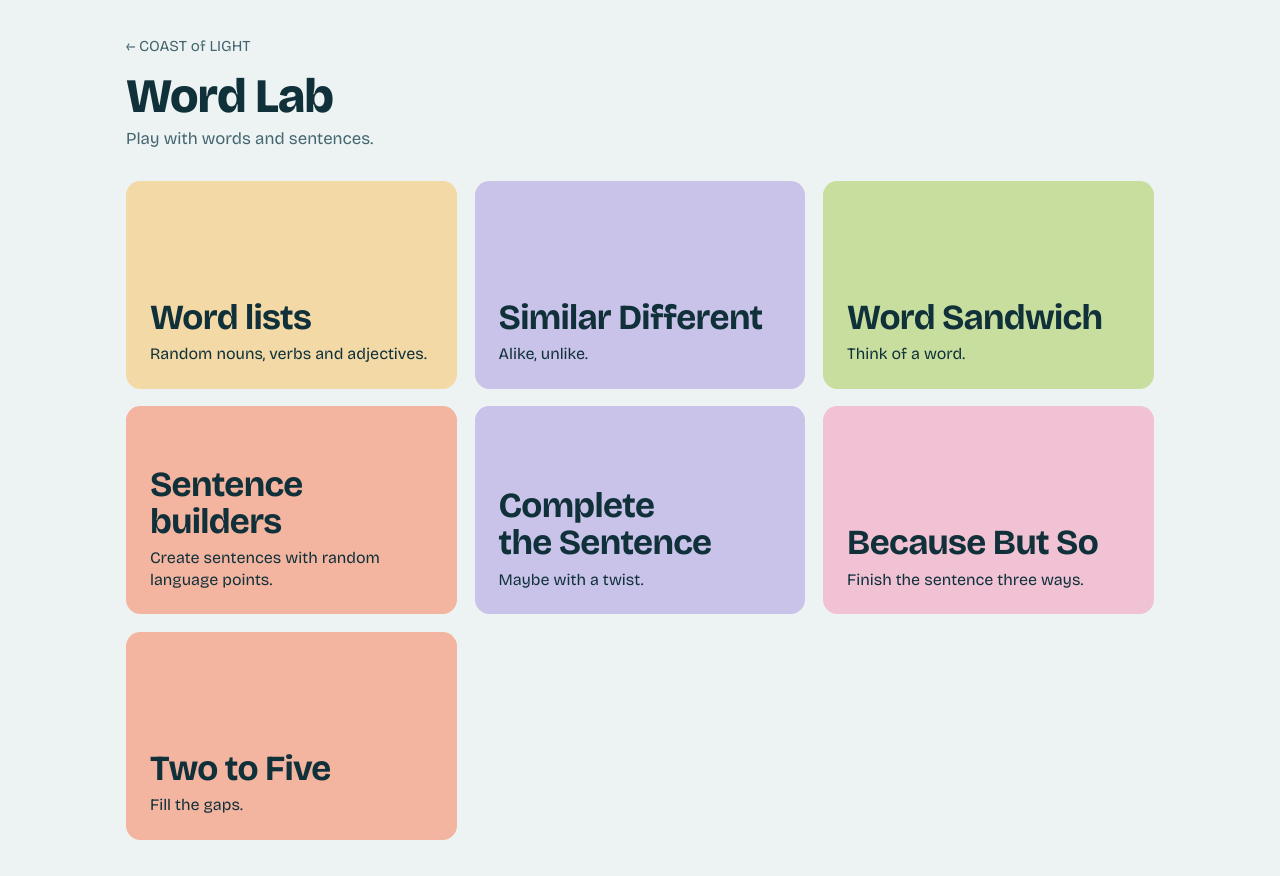
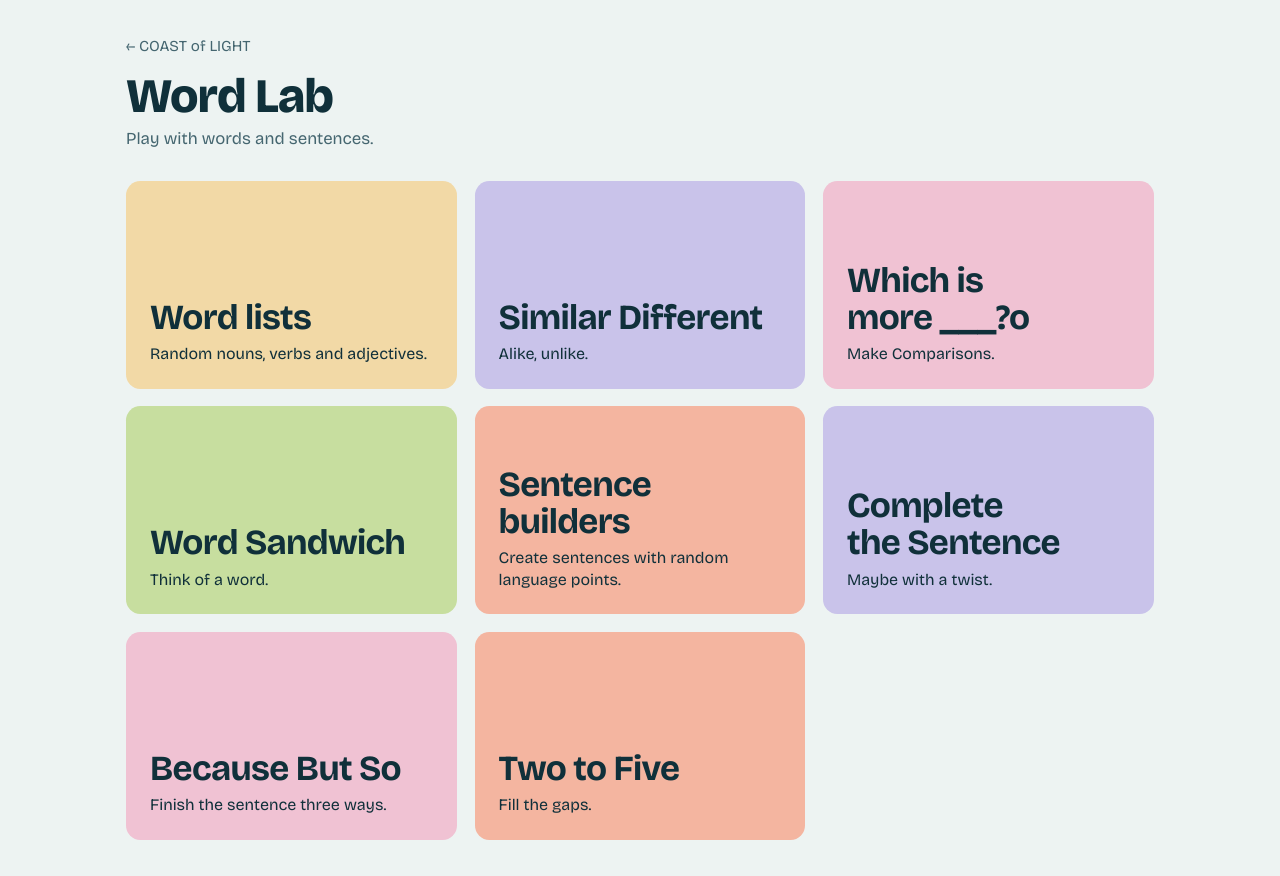
Before and after one commit to COASTofLIGHT/word-lab, a plain HTML site: page index.html in a window 1280 px wide. Drawn offline with nearby package versions, Linux system fonts and the light colour scheme.

Commit message:
Add new list item for comparison questions

```diff
--- a/index.html
+++ b/index.html
@@ -136,6 +136,12 @@
         <span class="about">Alike, unlike.</span>
       </a>
     </li>
+       <li class="bbs">
+      <a href="which-is-more-B2.html">
+        <span class="title">Which is more ___?o</span>
+        <span class="about">Make Comparisons.</span>
+      </a>
+    </li>
     </li>
     <li class="sandwich">
       <a href="word-sandwich.html">
```
